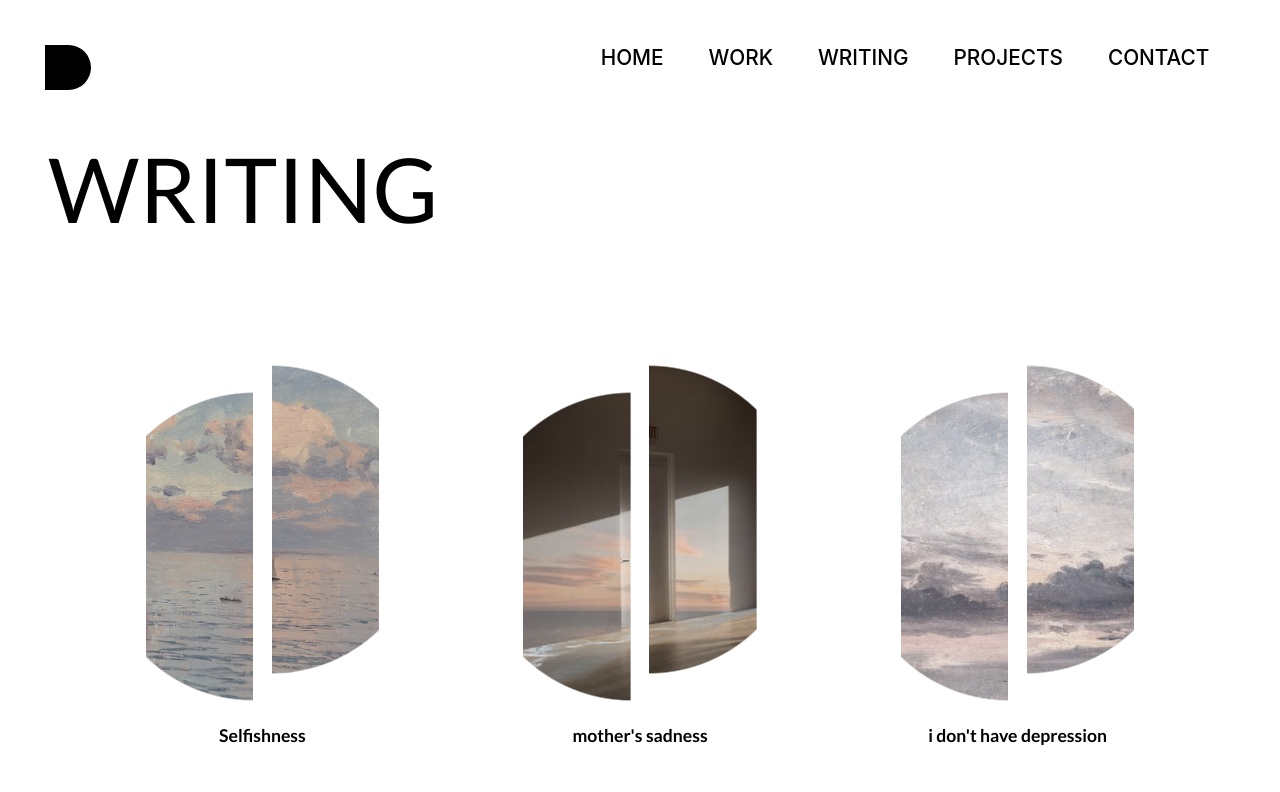
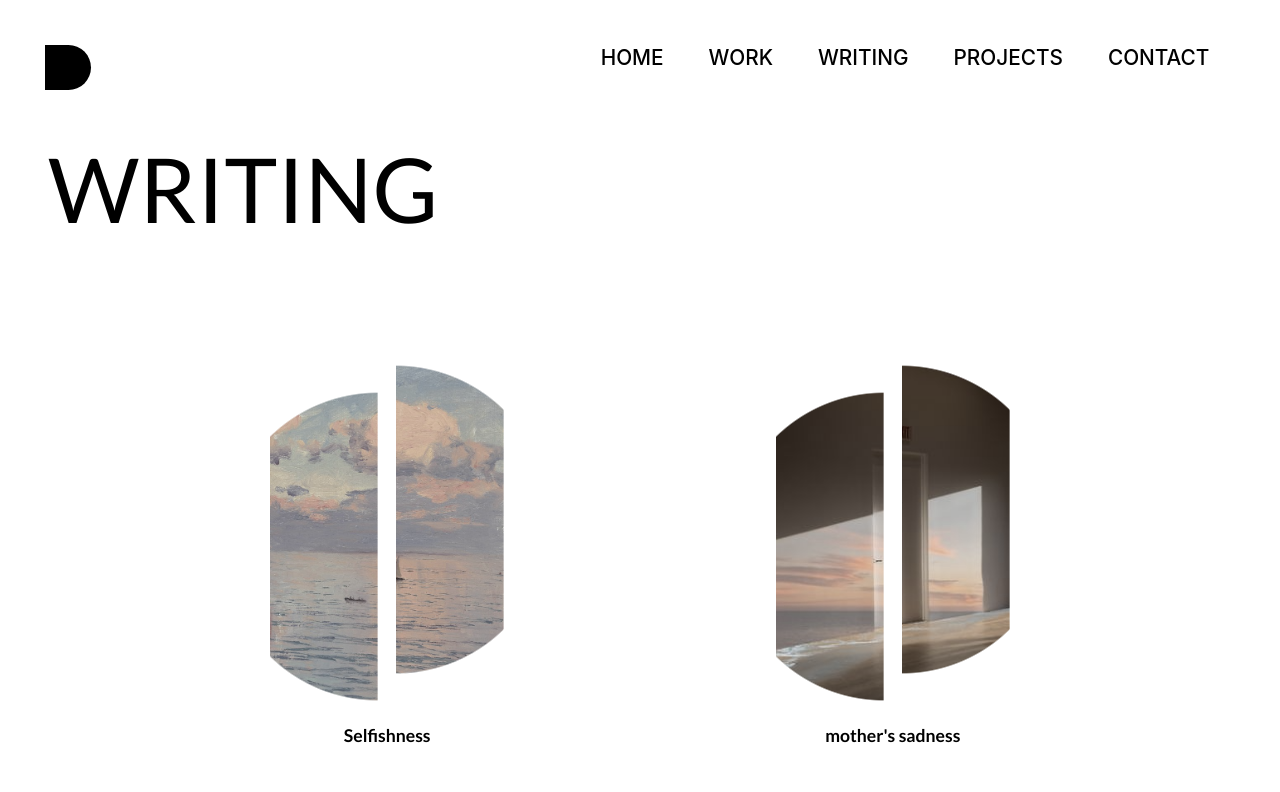
Before and after one commit to EL132/new-website, a React (Create React App) app: page /new-website/writing in a window 1280 px wide. Shown: the top 792 px of the page. Built offline with nearby package versions, Linux system fonts and the light colour scheme.

Commit message:
Update writing

```diff
--- a/src/components/component-styles/WritingBlock.css
+++ b/src/components/component-styles/WritingBlock.css
@@ -40,3 +40,9 @@
     font-family: 'Lato', sans-serif;
     font-weight: 600;
 }
+
+@media screen and (max-width: 1366px) {
+    .writing-block-container {
+        margin: 0 4rem;
+    }
+}
```
